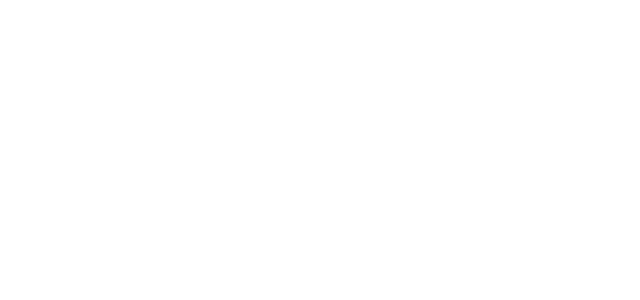
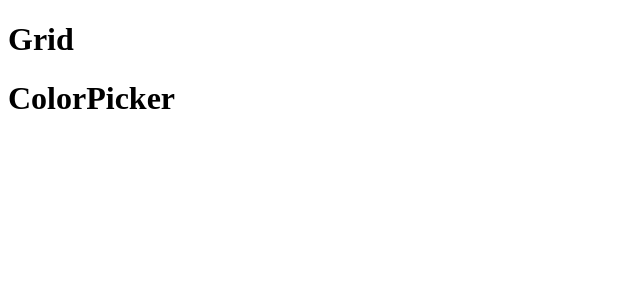
Before and after one commit to SouthBennett/pixel-art, a React (Vite) app in the folder pixel-art/: page / in a window 1280 px wide. Shown: the top 300 px of the page, without its empty margins (0-640 px from the left). Built offline with nearby package versions, Linux system fonts and the light colour scheme.

Commit message:
added colorpicker and grid component

```diff
--- a/pixel-art/src/App.jsx
+++ b/pixel-art/src/App.jsx
@@ -1,11 +1,15 @@
 
 import './App.css'
+import Grid from './components/Grid'
+import ColorPicker from './components/ColorPicker'
 
 function App() {
 
 
   return (
     <>
+    <Grid />
+    <ColorPicker />
 
     </>
   )
--- a/pixel-art/src/components/ColorPicker.jsx
+++ b/pixel-art/src/components/ColorPicker.jsx
@@ -0,0 +1,11 @@
+
+function ColorPicker(){
+    return(
+        <h1>ColorPicker</h1>
+    )
+
+
+
+}
+
+export default ColorPicker;
--- a/pixel-art/src/components/Grid.jsx
+++ b/pixel-art/src/components/Grid.jsx
@@ -0,0 +1,11 @@
+
+function Grid(){
+    return(
+
+        <h1>Grid</h1>
+    )
+
+
+}
+
+export default Grid;
```
